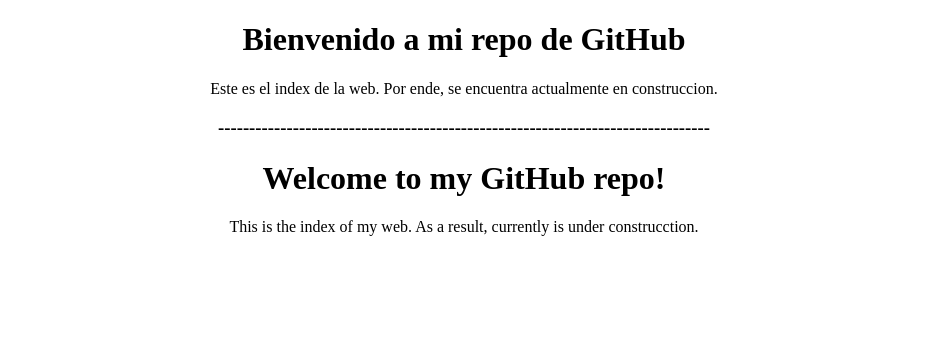
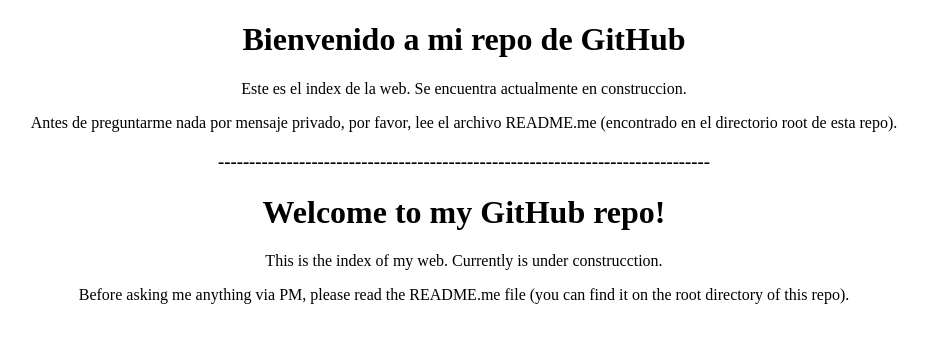
Before and after one commit to realrodri/realrodri.github.io, a plain HTML site: page index.html in a window 1280 px wide. Shown: the whole page, without its empty margins (176-1104 px from the left). Drawn offline with Linux system fonts and the light colour scheme.

Commit message:
Added a line to clarify things (lenny)
You can ignore this update of index.html if you've read the README.me file.

```diff
--- a/index.html
+++ b/index.html
@@ -5,19 +5,22 @@
 h1 {text-align: center;}
 h3 {text-align: center;}
 p {text-align: center;}
+p2 {text-align: center;}
 </style>
 <link rel="shortcut icon" href="/favicon.ico" type="image/x-icon">
 <link rel="icon" href="/favicon.ico" type="image/x-icon">
 <h1>Bienvenido a mi repo de GitHub</h1>
 </head>
 <body>
-<p>Este es el index de la web. Por ende, se encuentra actualmente en construccion.</p>
+<p>Este es el index de la web. Se encuentra actualmente en construccion.</p>
+<p>Antes de preguntarme nada por mensaje privado, por favor, lee el archivo README.me (encontrado en el directorio root de esta repo).</p>
 </body>
 <head>
 <h3>-------------------------------------------------------------------------------</h3>
 <h1>Welcome to my GitHub repo!</h1>
 </head>
 <body>
-<p>This is the index of my web. As a result, currently is under construcction.</p>
+<p>This is the index of my web. Currently is under construcction.</p>
+<p>Before asking me anything via PM, please read the README.me file (you can find it on the root directory of this repo).</p>
 </body>
 </html>
```
